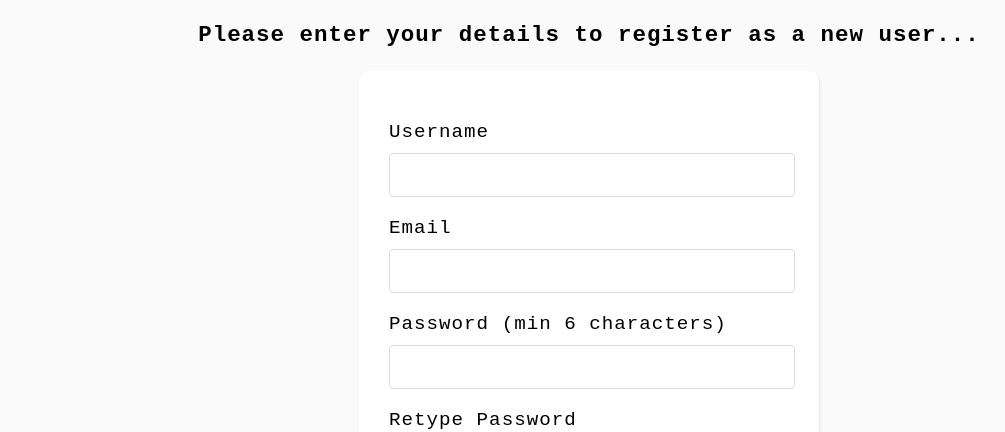
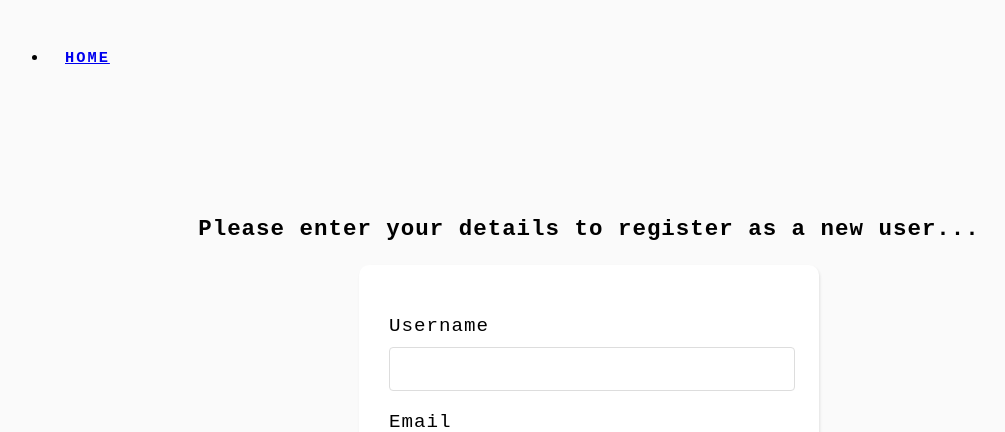
Before and after one commit to Ghazvinie/signup, a Node project: template views/signUp.ejs in a window 1280 px wide. Shown: the top 432 px of the page, without its empty margins (51-1056 px from the left). Run offline with Node 20 templates, Linux system fonts and the light colour scheme; the template is opened without the code that fills it, so the values that code supplies are empty; some libraries are stand-ins or nearby versions.

Commit message:
added logout

```diff
--- a/public/styles/styles.css
+++ b/public/styles/styles.css
@@ -58,3 +58,24 @@ form{
   #dashboardHeader{
     text-align: center;
   }
+  nav{
+    display: flex;
+    justify-content: space-between;
+    align-items: flex-end;
+    margin-bottom: 120px;
+  }
+  nav ul{
+    display: flex;
+    align-items: center;
+  }
+  nav li{
+    margin-left: 20px;
+  }
+  nav li a{
+    text-transform: uppercase;
+    font-weight: 700;
+    font-size: 0.8em;
+    display: block;
+    padding: 10px 16px;
+    letter-spacing: 2px;
+  }
--- a/routes/authRouter.js
+++ b/routes/authRouter.js
@@ -1,5 +1,5 @@
 const authRouter = require('express').Router();
-const { signUpGet, signUpPost, signInGet, signInPost, dashboardGet, changePasswordPost } = require('../controllers/authController');
+const { signUpGet, signUpPost, signInGet, signInPost, dashboardGet, changePasswordPost, signOutGet } = require('../controllers/authController');
 const { isUserAuth } = require('../middleware/jwtMiddleware');
 
 authRouter.get('/signup', signUpGet);
@@ -14,4 +14,6 @@ authRouter.get('/dashboard', isUserAuth, dashboardGet);
 
 authRouter.post('/changePassword', isUserAuth, changePasswordPost);
 
+authRouter.get('/signout', signOutGet);
+
 module.exports = authRouter;
--- a/server.js
+++ b/server.js
@@ -34,8 +34,7 @@ app.use(cookieParser());
 app.use(flash());
 
 // Express session
-app.use(
-  session({
+app.use(session({
     secret: process.env.SECRET,
     resave: true,
     saveUninitialized: true
--- /dev/null
+++ b/views/partials/header.ejs
@@ -0,0 +1,22 @@
+<!DOCTYPE html>
+<html lang="en">
+
+<head>
+    <meta charset="UTF-8">
+    <meta http-equiv="X-UA-Compatible" content="IE=edge">
+    <meta name="viewport" content="width=device-width, initial-scale=1.0">
+    <title>Simple Sign Up</title>
+    <link rel="stylesheet" href="/styles/styles.css">
+</head>
+
+<body>
+  <nav>
+    <ul>
+      <% if (user) { %>
+      <li>Welcome, <%= user.email %></li>
+        <li><a href="/auth/signout">Log Out</a></li>
+        <% } else { %>
+        <li><a href="/">Home</a></li>
+        <% } %>
+    </ul>
+  </nav>
--- a/views/signUp.ejs
+++ b/views/signUp.ejs
@@ -1,13 +1,4 @@
-<!DOCTYPE html>
-<html lang="en">
-
-<head>
-    <meta charset="UTF-8">
-    <meta http-equiv="X-UA-Compatible" content="IE=edge">
-    <meta name="viewport" content="width=device-width, initial-scale=1.0">
-    <title>Signup</title>
-    <link rel="stylesheet" href="/styles/styles.css">
-</head>
+<%- include('partials/header'); -%>
 
 <body>
     <h3>
```
Also changed, not shown: controllers/authController.js (+7 -1 lines), views/dashboard.ejs (+4 -12 lines), views/index.ejs (+1 -10 lines), views/signIn.ejs (+1 -11 lines).
